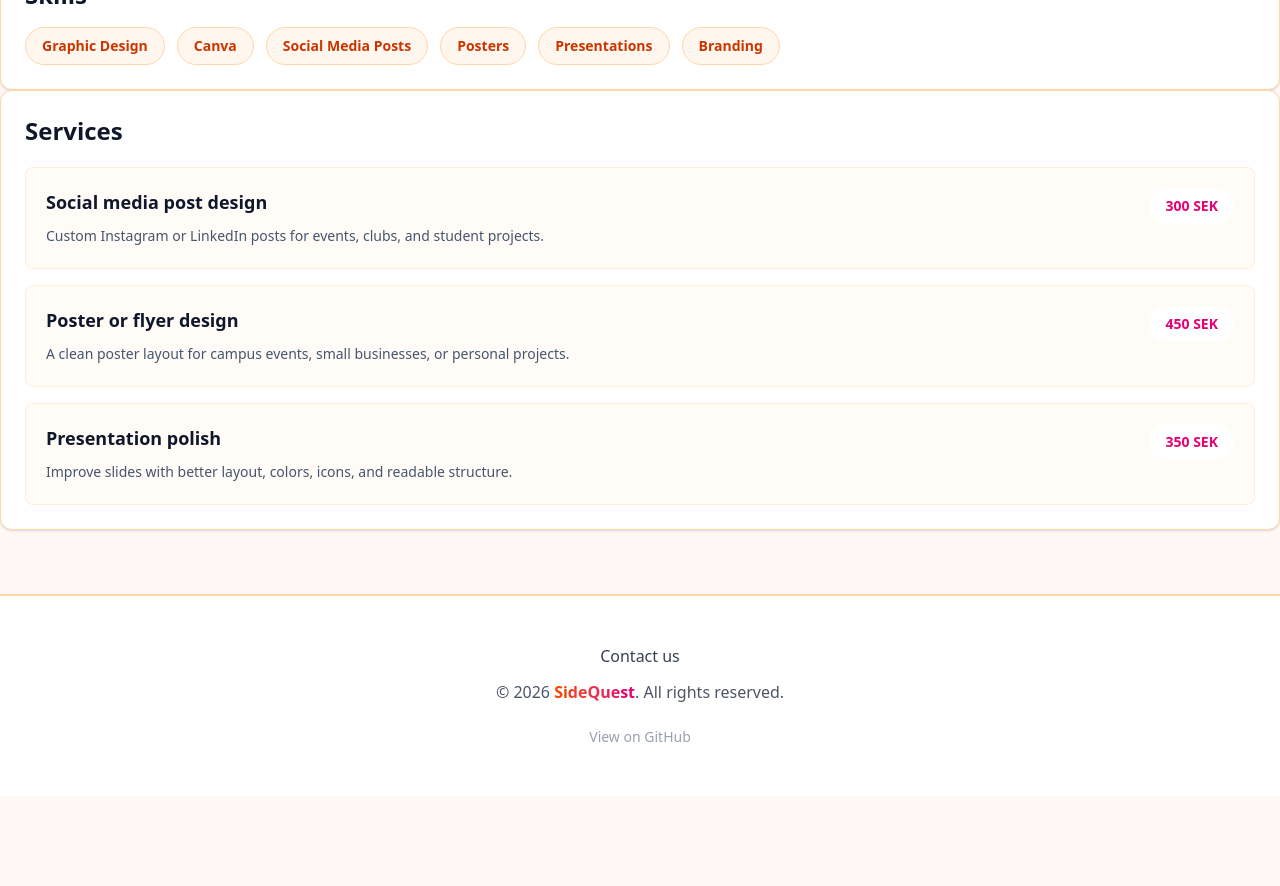
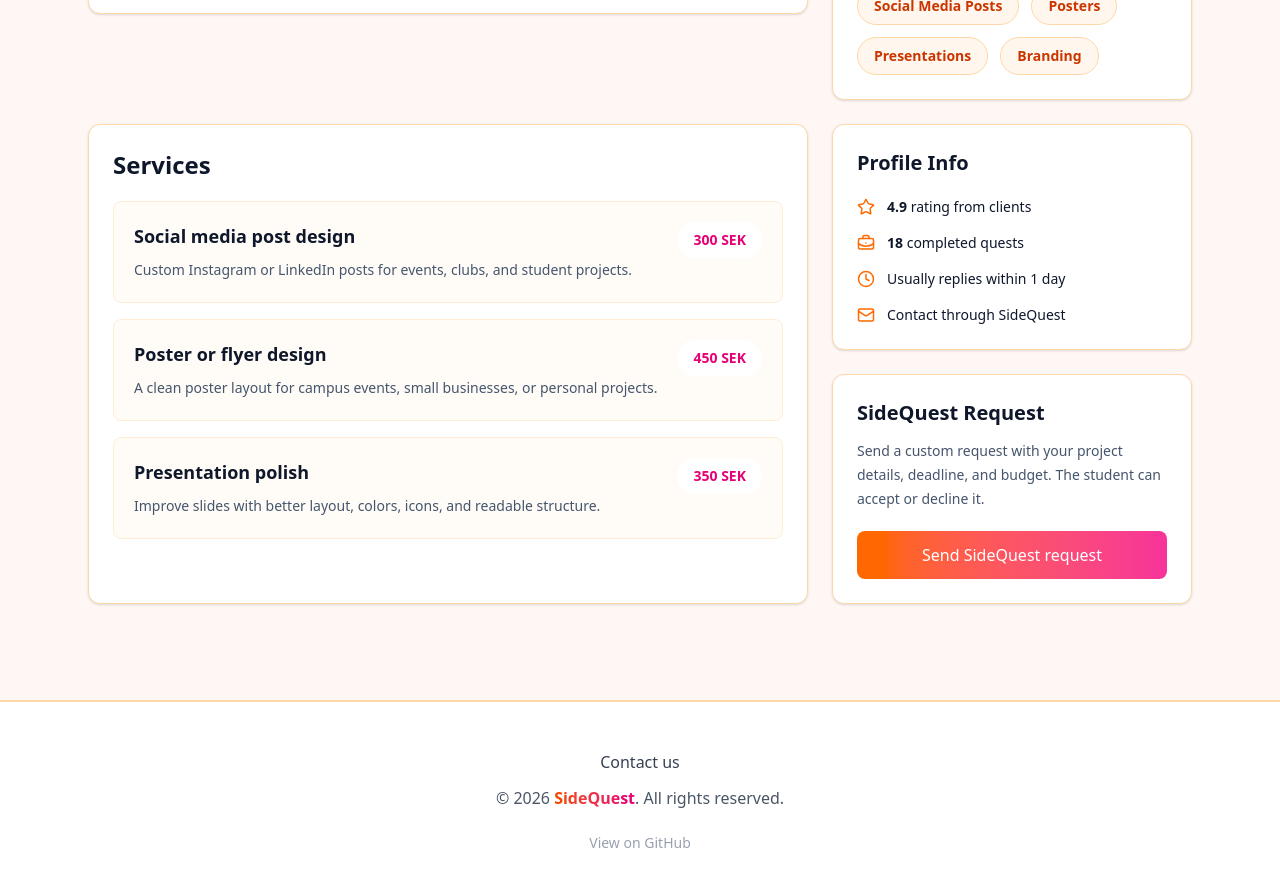
Before and after one commit to mavagoncalves/SideQuest, a React app in the folder frontend/: page /public-profile in a window 1280 px wide. Shown: the part 500-1386 px from the top of the page. Before the commit the page ends 1296 px from the top, so only its background shows below. Built offline with nearby package versions, Linux system fonts and the light colour scheme; the HTML template or start-up script is replaced by a standard one.

Commit message:
Added <aside> parts of the profile, sending a SideQuest request part.

```diff
--- a/frontend/src/pages/PublicProfile.jsx
+++ b/frontend/src/pages/PublicProfile.jsx
@@ -50,20 +50,6 @@ const services = [
     },
 ]
 
-// -----------Not sure about the reviews, but it is possible to add it to the profiles if we decide to do so later on
-/*
-const reviews = [
-  {
-    name: 'Jonas K.',
-    text: 'Maya made our event poster look much more professional and delivered it quickly.',
-  },
-  {
-    name: 'Sara L.',
-    text: 'Easy to communicate with and very good at turning a rough idea into a clean design.',
-  },
-]
-  */
-
 const PublicProfile = () => {
     return (
         <div className="flex min-h-screen flex-col bg-[#fff7f4] text-slate-900">
@@ -107,13 +93,13 @@ const PublicProfile = () => {
                             <p className="mt-1 text-3xl font-extrabold">{student.startingPrice}</p>
                             <button className="mt-5 flex w-full items-center justify-center gap-2 rounded-lg bg-white px-4 py-3 font-extrabold text-orange-600">
                                 <MessageCircle size={19} />
-                                Send Quest Request
+                                Send SideQuest Request
                             </button>
                         </div>
                     </div>
                 </section>
 
-                <section>
+                <section className="mx-auto grid max-w-6xl gap-6 px-6 py-8 lg:grid-cols-[2fr_1fr]">
                     <div className="space-y-6">
                         <div className="rounded-xl border border-orange-200 bg-white p-6 shadow-sm">
                             <h2 className="text-2xl font-bold">About</h2>
@@ -155,7 +141,51 @@ const PublicProfile = () => {
                         </div>
                     </div>
 
+
+                    {/** PROFILE INFO AND SIDEQUEST REQUEST */}
+                    <aside className="space-y-6">
+                        <div className="rounded-xl border border-orange-200 bg-white p-6 shadow-sm">
+                            <h2 className="text-xl font-bold">Profile Info</h2>
+
+                            <div className="mt-5 space-y-4 text-sm">
+                                <div className="flex items-center gap-3">
+                                    <Star className="text-orange-500" size={18} />
+                                    <span>
+                                        <strong>{student.rating}</strong> rating from clients
+                                    </span>
+                                </div>
+                                <div className="flex items-center gap-3">
+                                    <BriefcaseBusiness className="text-orange-500" size={18} />
+                                    <span>
+                                        <strong>{student.completedQuests}</strong> completed quests
+                                    </span>
+                                </div>
+                                <div className="flex items-center gap-3">
+                                    <Clock className="text-orange-500" size={18} />
+                                    <span>{student.responseTime}</span>
+                                </div>
+                                <div className="flex items-center gap-3">
+                                    <Mail className="text-orange-500" size={18} />
+                                    <span>Contact through SideQuest</span>
+                                </div>
+                            </div>
+                        </div>
+
+                        <div className="rounded-xl border border-orange-200 bg-white p-6 shadow-sm">
+                            <h2 className="text-xl font-bold">SideQuest Request</h2>
+                            <p className="mt-3 text-sm leading-6 text-slate-600">
+                                Send a custom request with your project details, deadline, and budget. The
+                                student can accept or decline it.
+                            </p>
+                            <button className="mt-5 w-full rounded-lg bg-gradient-to-r from-orange-500 to-pink-500 py-3 font-extrabold text-white">
+                                Send SideQuest request
+                            </button>
+                        </div>
+                    </aside>
+
+
                 </section>
+
 
 
 
@@ -164,7 +194,7 @@ const PublicProfile = () => {
             </main>
 
             <Footer />
-        </div>)
+        </div >)
 }
 
 export default PublicProfile
```
